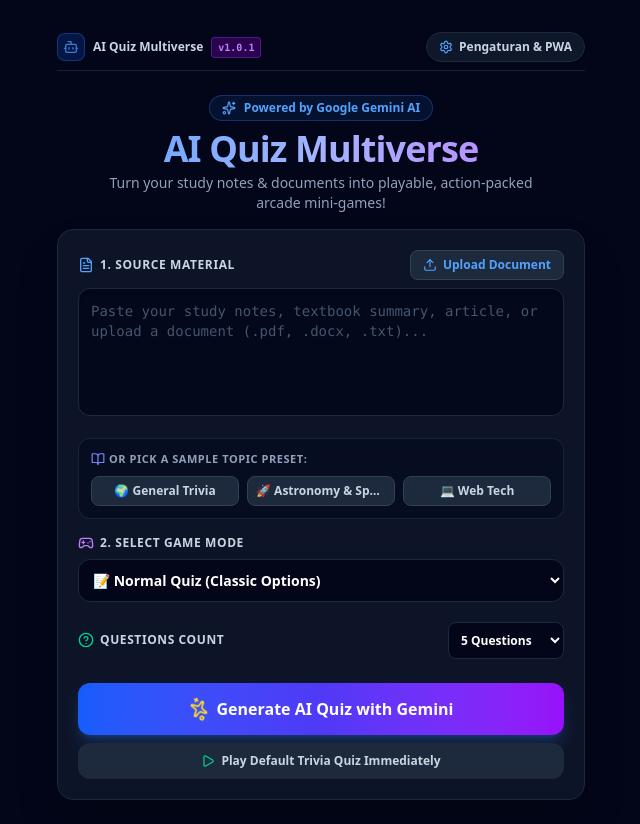
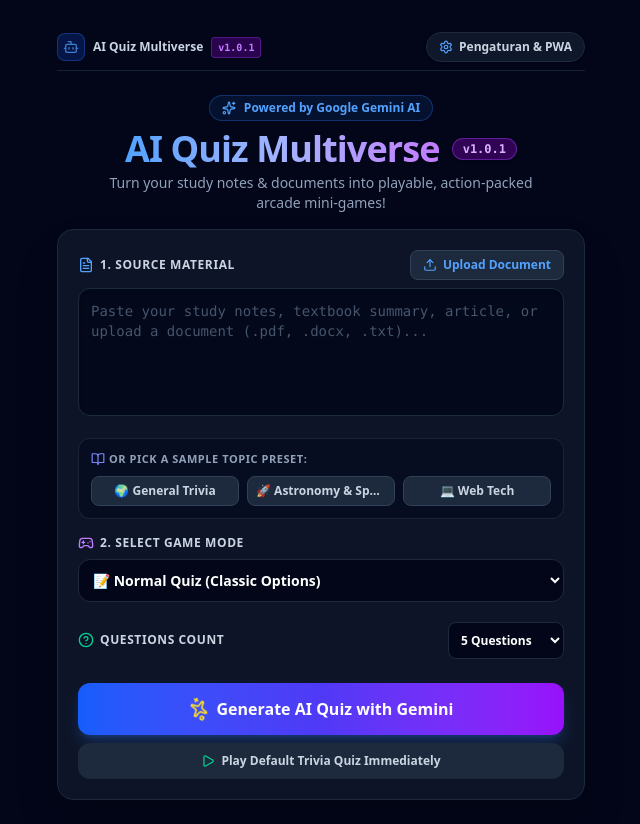
Before and after one commit to itmaxyacademy/ai-quiz-multiverse, a React (Vite) app: page / in a window 1280 px wide. Shown: the whole page, without its empty margins (319-959 px from the left). Built offline with nearby package versions, Linux system fonts and the light colour scheme.

Commit message:
feat: display prominent version badge on hero title and top bar

```diff
--- a/src/components/SetupScreen.tsx
+++ b/src/components/SetupScreen.tsx
@@ -118,9 +118,12 @@
           <Sparkles className="w-3.5 h-3.5 text-blue-400" />
           <span>Powered by Google Gemini AI</span>
         </div>
-        <h1 className="text-3xl md:text-4xl font-black tracking-tight text-transparent bg-clip-text bg-gradient-to-r from-blue-400 via-indigo-300 to-purple-400">
-          AI Quiz Multiverse
-        </h1>
+        <div className="flex items-center justify-center gap-3">
+          <h1 className="text-3xl md:text-4xl font-black tracking-tight text-transparent bg-clip-text bg-gradient-to-r from-blue-400 via-indigo-300 to-purple-400">
+            AI Quiz Multiverse
+          </h1>
+          <span className="px-2.5 py-0.5 text-xs font-mono font-bold text-purple-300 bg-purple-950/80 border border-purple-500/40 rounded-full shadow-sm" title={`AI Quiz Multiverse v${APP_VERSION}`}>v{APP_VERSION}</span>
+        </div>
         <p className="text-xs md:text-sm text-slate-400 mt-1 max-w-md mx-auto">
           Turn your study notes & documents into playable, action-packed arcade mini-games!
         </p>
```
